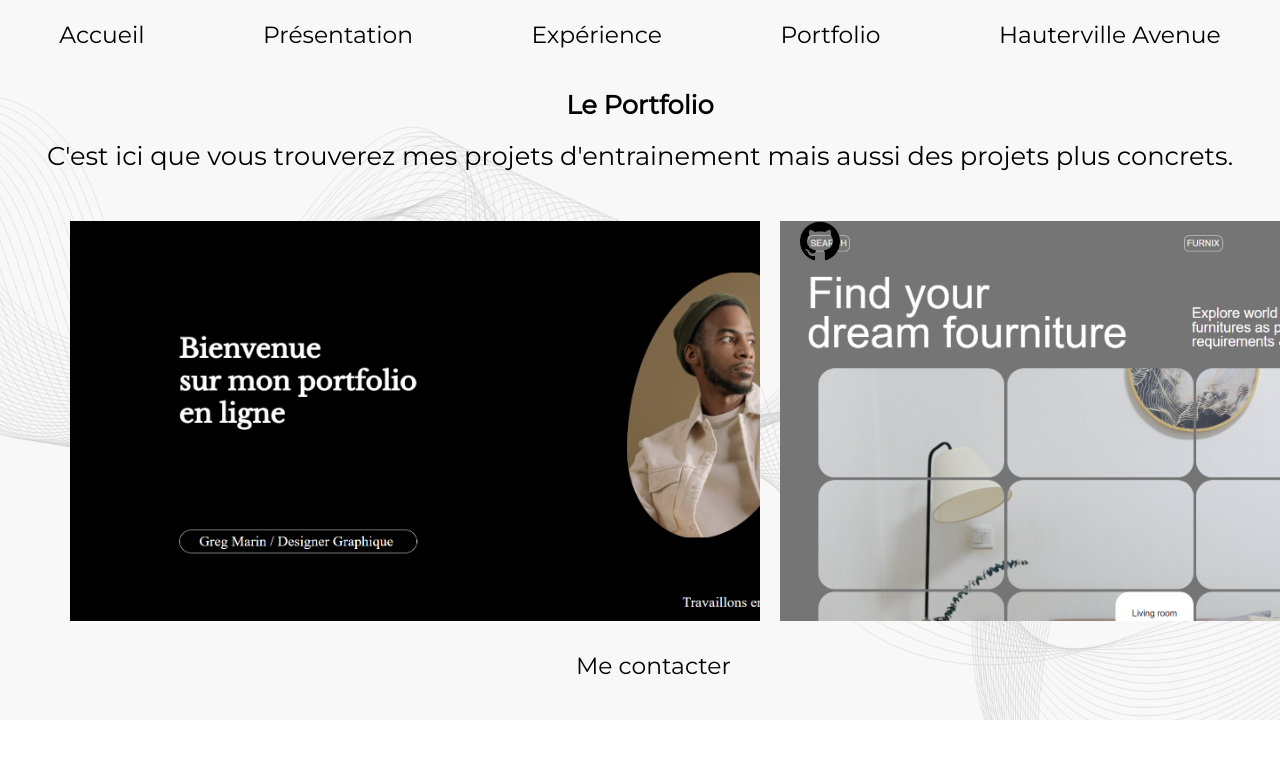
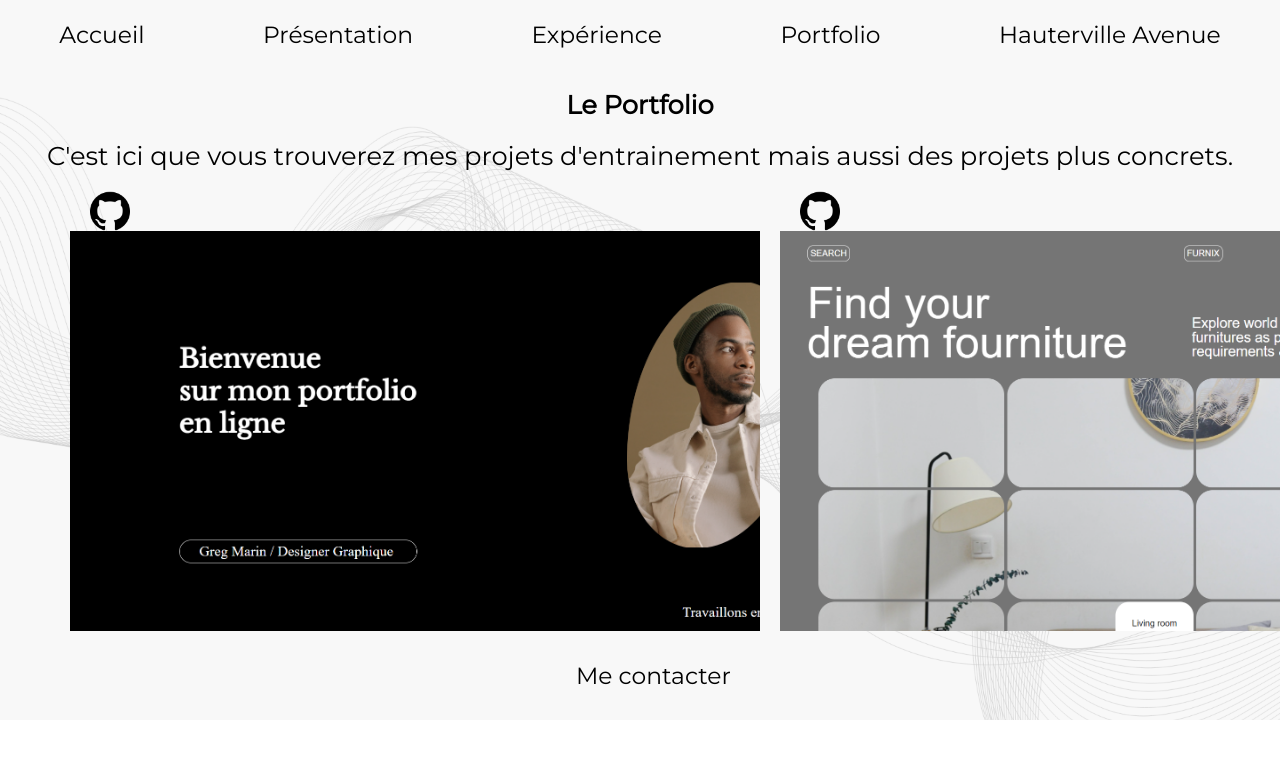
Before and after one commit to Dim-crea/Hauterville-Dimitry.github.io, a plain HTML site: page Portfolio.html in a window 1280 px wide. Shown: the top 758 px of the page. Drawn offline with Linux system fonts and the light colour scheme; files whose address does not match are found by name; a web font is replaced by a local one.

Commit message:
Finition

```diff
--- a/Feuilles de styles/stylePortfolio.css
+++ b/Feuilles de styles/stylePortfolio.css
@@ -52,7 +52,7 @@ header a:hover{
     width: 1400px ;
     height: 400px;
     margin-left: 70px;
-    margin-top: 50px;
+    margin-top: 60px;
     margin-bottom: 30px;
     gap: 20px;
 }
@@ -72,18 +72,16 @@ header a:hover{
 
 .div1 a{
     text-decoration: none;
-    /*color: black;
-    padding-right: 10px;
-    padding-left: 10px;
-    border-radius: 30px;*/
     color: #f8f8f8;
     background-color: black;
     margin-left: 20px;
-    margin-bottom: px;
+    margin-bottom:px;
 }
 
 .div1 img{
     width: 40px;
+    position: absolute;
+    margin-top: -40px;
 }
 
 .div2{
@@ -100,6 +98,8 @@ header a:hover{
 
 .div2 img{
     width: 40px;
+    position: absolute;
+    margin-top: -40px;
 }
 
 /* Footer de toutes les pages*/
```
